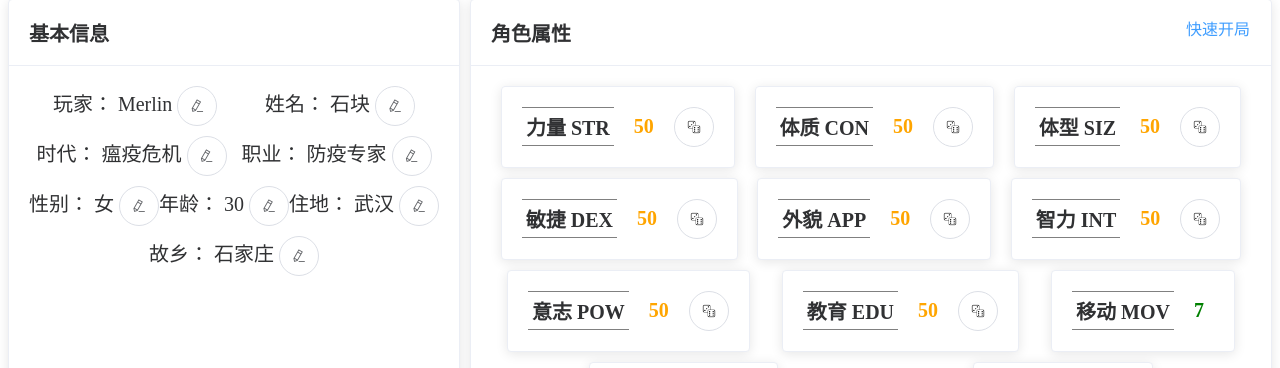
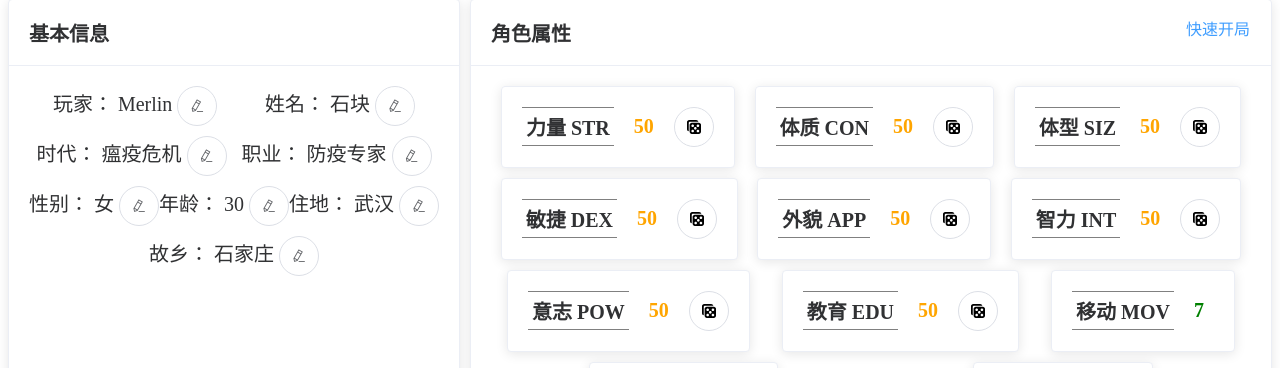
Before and after one commit to THHH0Sunshine/Lavida, a Vue app: page / in a window 1280 px wide. Shown: the part 141-509 px from the top of the page. Built offline with nearby package versions, Linux system fonts and the light colour scheme.

Commit message:
更改骰子图标

```diff
--- a/src/App.vue
+++ b/src/App.vue
@@ -20,7 +20,7 @@ export default {
   display: inline-block;
   width: 14px;
   height: 14px;
-  background-image: url(./assets/dice.png);
+  background-image: url(./assets/dice.svg);
   background-size: 14px 14px;
 }
 
```
Also changed, not shown: src/assets/dice.png (deleted), src/assets/dice.svg (added).
